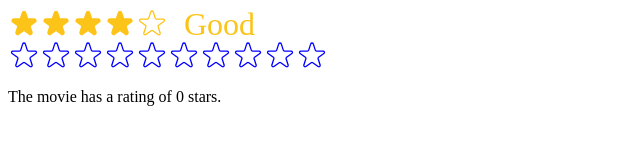
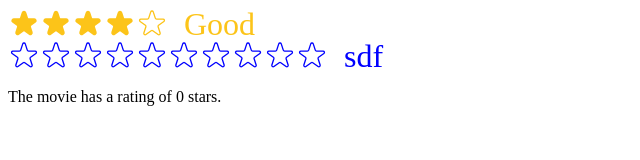
Before and after one commit to Shamonti/usepopcorn, a React (Create React App) app: page / in a window 1280 px wide. Shown: the top 160 px of the page, without its empty margins (0-640 px from the left). Built offline with nearby package versions, Linux system fonts and the light colour scheme.

Commit message:
added PropTypes to Star component

```diff
--- a/src/StarRating.js
+++ b/src/StarRating.js
@@ -1,4 +1,5 @@
 import { useState } from 'react';
+import PropTypes from 'prop-types';
 
 const containerStyle = {
   display: 'flex',
@@ -10,13 +11,24 @@ const starContainerStyle = {
   display: 'flex',
 };
 
+StarRating.propTypes = {
+  maxRating: PropTypes.number,
+  defaultRating: PropTypes.number,
+  color: PropTypes.string,
+  size: PropTypes.number,
+  className: PropTypes.string,
+  messages: PropTypes.array,
+  defaultRating: PropTypes.number,
+  onSetRating: PropTypes.func,
+};
+
 export default function StarRating({
   maxRating = 5,
   color = '#fcc419',
   size = 48,
   className = '',
   messages = [],
-  defaultRating = 0,
+  defaultRating = 'sdf',
   onSetRating,
 }) {
   const [rating, setRating] = useState(defaultRating);
@@ -38,16 +50,15 @@ export default function StarRating({
     <div style={containerStyle} className={className}>
       <div style={starContainerStyle}>
         {Array.from({ length: maxRating }, (_, i) => (
-          <span>
           <Star
+            key={i}
+            full={tempRating ? tempRating >= i + 1 : rating >= i + 1}
             onRate={() => handleRating(i + 1)}
-              full={tempRating ? tempRating >= i + 1 : rating >= i + 1}
             onHoverIn={() => setTempRating(i + 1)}
             onHoverOut={() => setTempRating(0)}
             color={color}
             size={size}
           />
-          </span>
         ))}
       </div>
       <p style={textStyle}>
```
Lines whose indentation alone changed are shown as unchanged.
